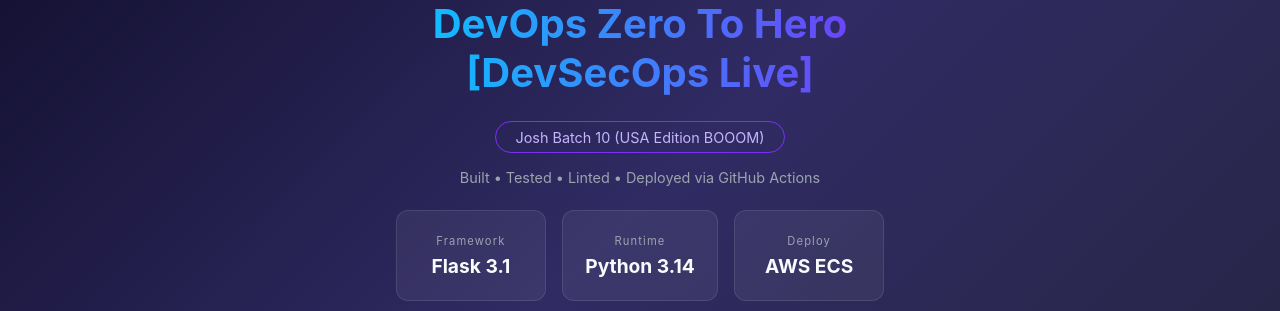
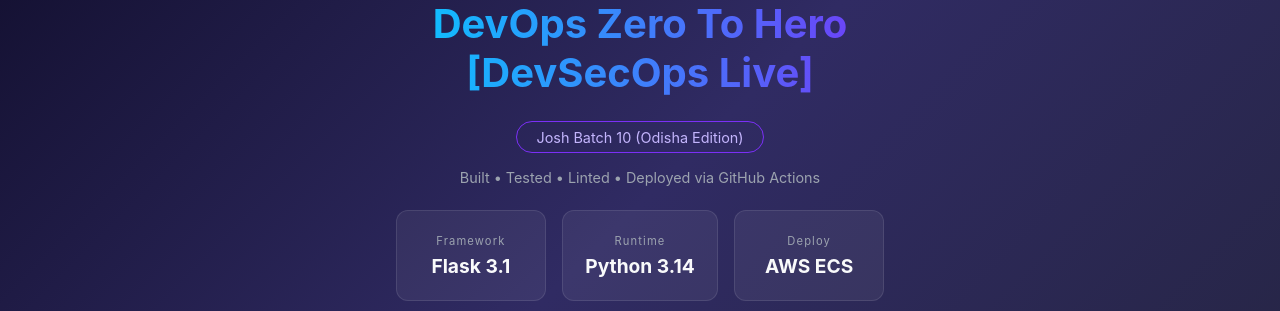
Before and after one commit to Chintamani7978/Repo-for-flask-app, a Flask app: page / in a window 1280 px wide. Shown: the part 196-507 px from the top of the page. Run offline with Flask 3, Linux system fonts and the light colour scheme.

Commit message:
minor upgrade in UI

```diff
--- a/templates/index.html
+++ b/templates/index.html
@@ -79,7 +79,7 @@ color:#f9fafb
 <div class="container">
 
 <h1>DevOps Zero To Hero [DevSecOps Live]</h1>
-<div class="badge">Josh Batch 10 (USA Edition BOOOM)</div>
+<div class="badge">Josh Batch 10 (Odisha Edition)</div>
 
 <div class="pipeline">
 Built • Tested • Linted • Deployed via GitHub Actions
```
